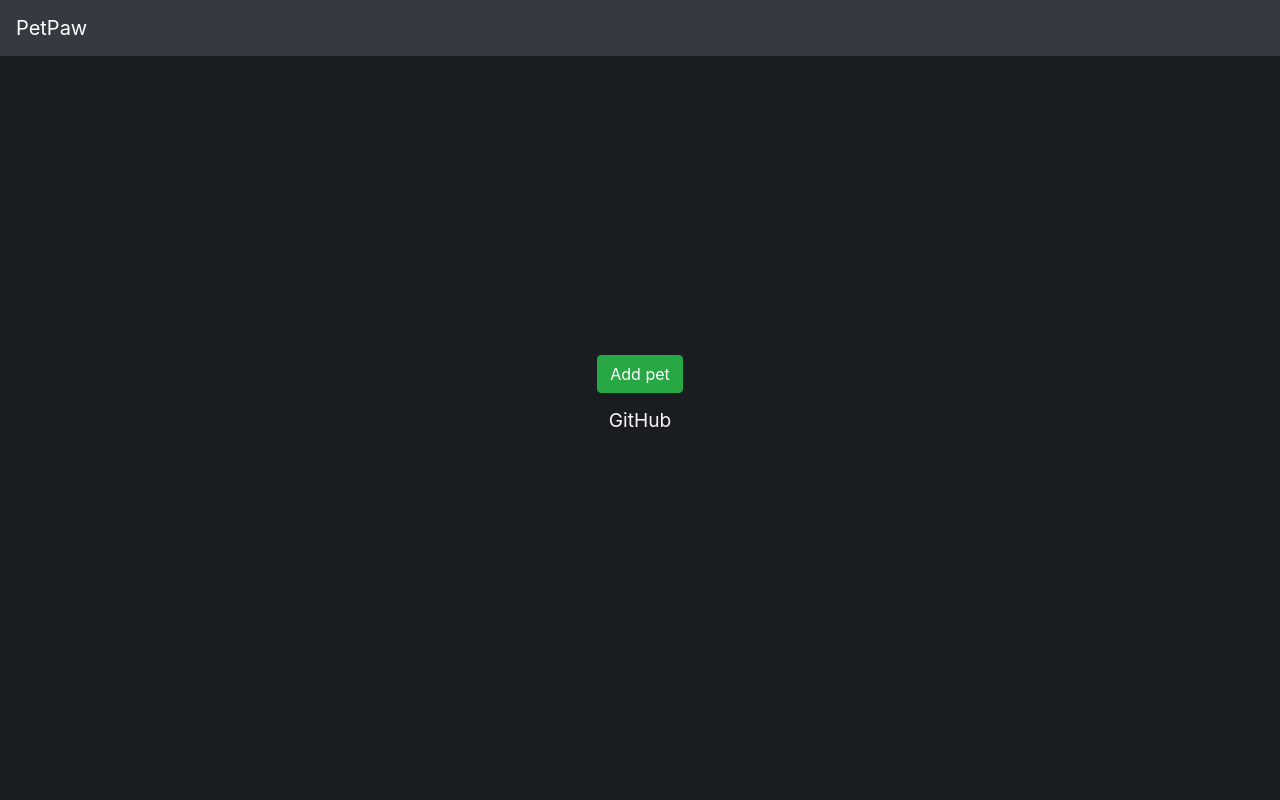
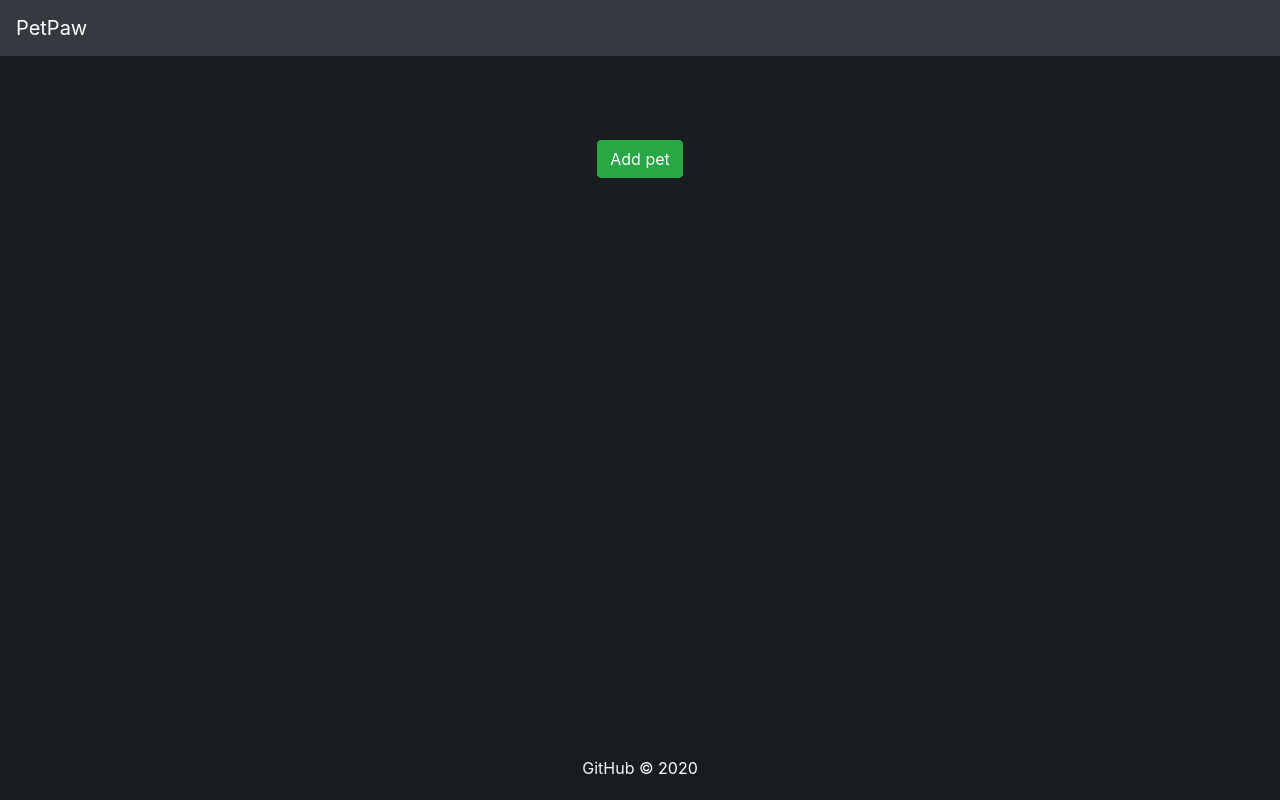
Before and after one commit to johlits/pet, a React (Create React App) app: page / in a window 1280 px wide. Built offline with nearby package versions, Linux system fonts and the light colour scheme.

Commit message:
add footer

```diff
--- a/src/App.css
+++ b/src/App.css
@@ -1,5 +1,6 @@
 .App {
   text-align: center;
+  background-color: #1a1d20;
 }
 
 .App-logo {
@@ -14,9 +15,8 @@
 }
 
 .App-header {
-  background-color: #1a1d20;
-  min-height: 100vh;
   display: flex;
+  min-height: 10vmin;
   flex-direction: column;
   align-items: center;
   justify-content: center;
@@ -28,6 +28,10 @@
   color: #61dafb;
 }
 
+main > .container {
+  padding: 60px 15px 0;
+}
+
 @keyframes App-logo-spin {
   from {
     transform: rotate(0deg);
@@ -36,3 +40,7 @@
     transform: rotate(360deg);
   }
 }
+
+body > #root > div {
+  height: 100vh;
+}
--- a/src/App.tsx
+++ b/src/App.tsx
@@ -1,8 +1,7 @@
 import Button from 'react-bootstrap/Button';
 import React from 'react';
-import Nav from 'react-bootstrap/Nav'
 import Navbar from 'react-bootstrap/Navbar'
-import logo from './logo.svg';
+import { MDBContainer, MDBRow, MDBFooter } from "mdbreact";
 import './App.css';
 
 import Pet from './Pet'
@@ -30,14 +29,25 @@ class PetContainer extends React.Component<PetContainerProps, PetContainerState>
       pets.push(<Pet key={i} />);
     }
 
-    return <header className="App-header"><Navbar fixed="top" bg="dark" variant="dark" expand="lg"><Navbar.Brand href="#home">PetPaw</Navbar.Brand></Navbar>{pets}<Button variant="success" onClick={this.handleClick}>Add pet</Button><Nav.Link href="https://github.com/johlits/pet"><small className="linkText">GitHub</small></Nav.Link></header>;
+    return <MDBContainer><MDBRow>{pets}</MDBRow><MDBRow className="row d-flex justify-content-center text-center"><Button variant="success" onClick={this.handleClick}>Add pet</Button></MDBRow></MDBContainer>;
   }
 }
 
 function App() {
   return (
     <div className="App">
-      <PetContainer />
+      <header className="App-header"><Navbar fixed="top" bg="dark" variant="dark" expand="lg"><Navbar.Brand href="#home">PetPaw</Navbar.Brand></Navbar>
+      </header>
+      <main role='main' className='flex-shrink-0'>
+      <PetContainer /></main>
+      <footer className='footer mt-auto py-3 text-white fixed-bottom'>
+      <MDBFooter color="blue" className="font-small"><div className="footer-copyright text-center py-1">
+        <MDBContainer fluid>
+        <a href="https://github.com/johlits/pet"><span className="linkText">GitHub</span></a> &copy; {new Date().getFullYear()}
+        </MDBContainer>
+      </div></MDBFooter></footer>
+
+
     </div>
   );
 }
```
